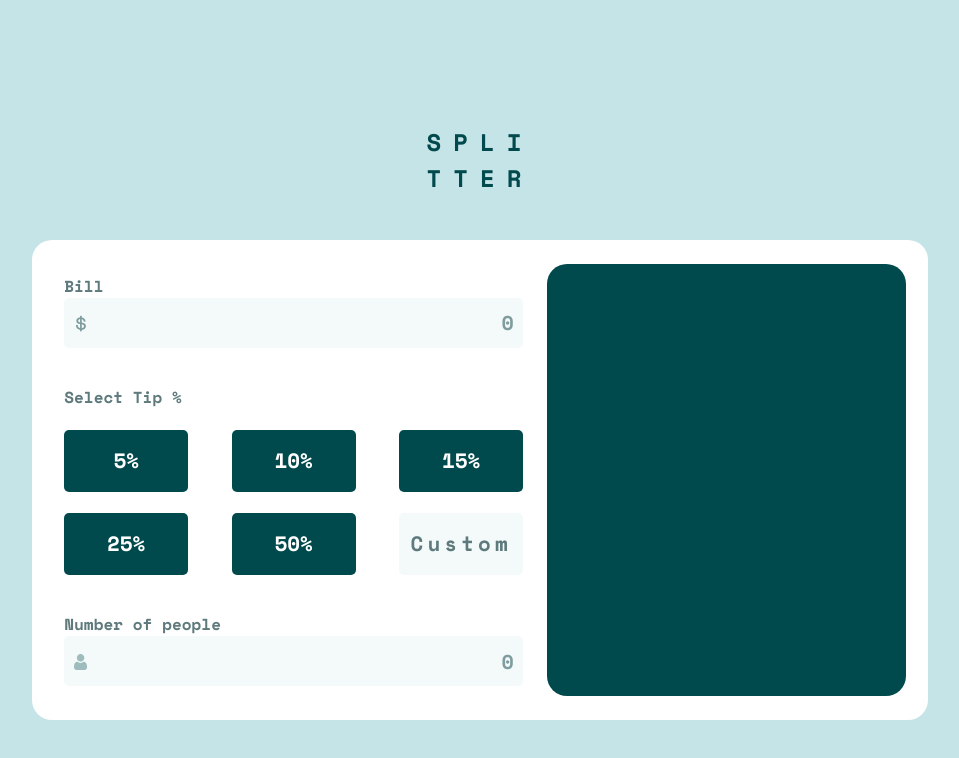
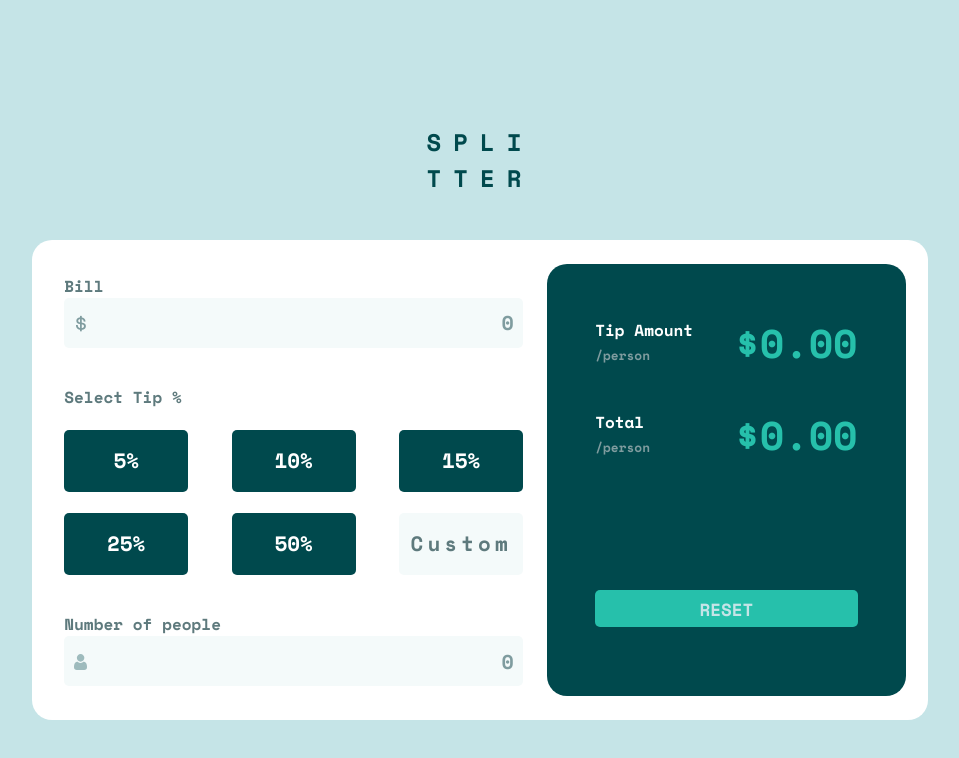
Before and after one commit to chars32/tip_calculator, a plain HTML site: page tip_calculator/index.html in a window 1280 px wide. Shown: the whole page, without its empty margins (160-1119 px from the left). Drawn offline with nearby package versions, Linux system fonts and the light colour scheme.

Commit message:
Calculator design done

```diff
--- a/tip_calculator/index.html
+++ b/tip_calculator/index.html
@@ -44,7 +44,27 @@
                     </div>
                 </div>
             </div>
-            <div id="tipCalculator__show"></div>
+            <div id="tipCalculator__show">
+                <div class="tipCalculator__showContainer">
+                    <div class="amount__person">
+                        <p>Tip Amount</p>
+                        <span>/person</span>
+                    </div>
+                    <p class="amount__quantity">$0.00</p>
+                </div>
+                <div class="tipCalculator__showContainer">
+                    <div class="amount__person">
+                        <p>Total</p>
+                        <span>/person</span>
+                    </div>
+                    <p class="amount__quantity">$0.00</p>
+                </div>
+                <div id="button__reset">
+                    <button>
+                        RESET
+                    </button>
+                </div>
+            </div>
         </div>
     </div>
 </body>
--- a/tip_calculator/styles.css
+++ b/tip_calculator/styles.css
@@ -72,6 +72,8 @@ body {
     background-color:var(--very-dark-cyan);
     width: 40%;
     border-radius: 20px;
+    padding: 2em 3em;
+    box-sizing: border-box;
 }
 
 .tipCalculator__inputFormat {
@@ -163,3 +165,46 @@ body {
     color: var(--dark-grayish-cyan-two);
     font-weight: normal;
 }
+
+.tipCalculator__showContainer{
+    display: flex;
+    align-items: center;
+    justify-content: space-between;
+    height: 25%;
+}
+
+.amount__person p{
+    color: var(--white);
+    font-weight: 700;
+}
+
+.amount__person span {
+    color: var(--dark-grayish-cyan-two);
+    font-weight: bold;
+    font-size: 0.8em;
+}
+
+.amount__quantity {
+    color: var(--strong-cyan);
+    font-size: 2.5em;
+    font-weight: bold;
+}
+
+#button__reset {
+    height: 40%;
+    display: flex;
+    align-items: end;
+
+}
+
+#button__reset button {
+    width: 100%;
+    height: 25%;
+    background: var(--strong-cyan);
+    border: none;
+    color: var(--light-grayish-cyan-one);
+    border-radius: 5px;
+    font-family: inherit;
+    font-size: 1.1em;
+    font-weight: bold;
+}
```
